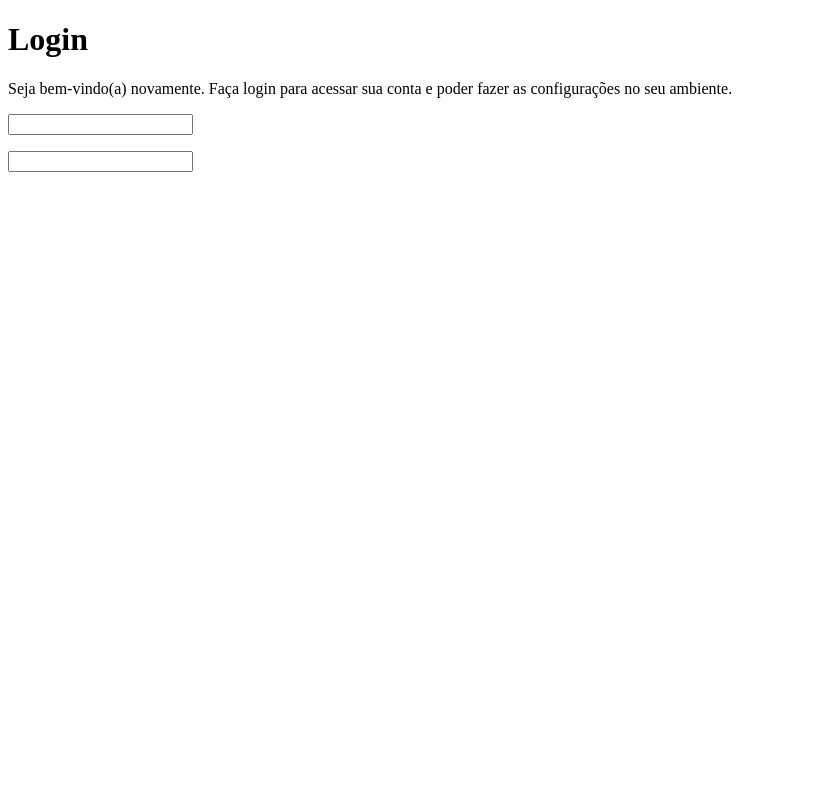
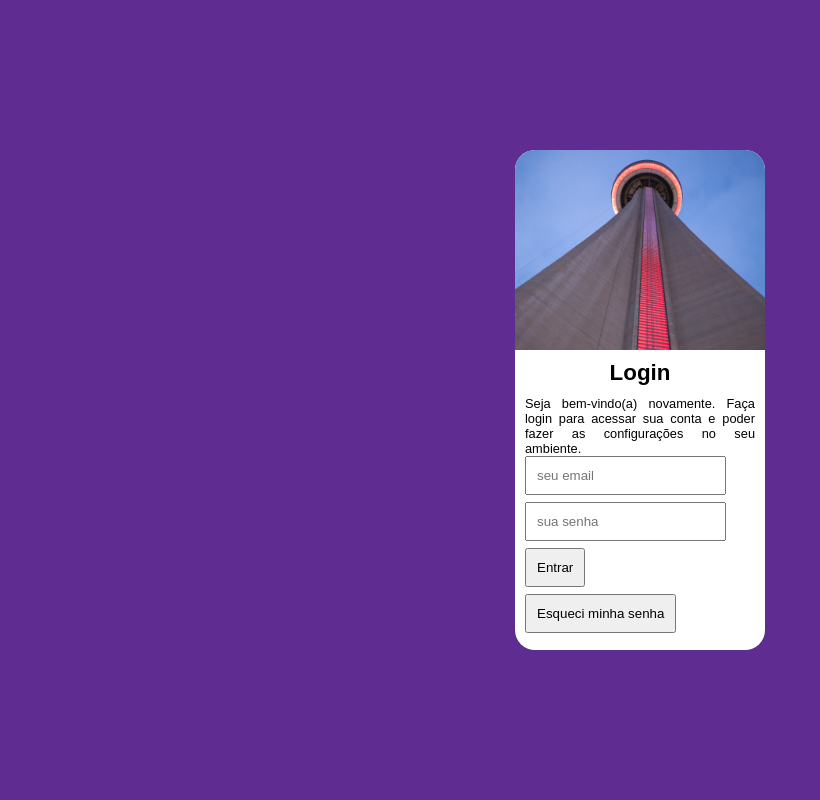
Before and after one commit to Felipeoliveeira/html-css, a PHP site: page / in a window 1280 px wide. Shown: the whole page, without its empty margins (0-820 px from the left). Run offline with PHP 8.4, Linux system fonts and the light colour scheme.

Commit message:
projeto em andamento

```diff
--- a/tela de login reponsivo/estilo/style.css
+++ b/tela de login reponsivo/estilo/style.css
@@ -4,3 +4,51 @@
  verde: #49a09d
  lilás: #5f2c92
 **/
+
+*{
+    margin: 0%;
+    padding: 0%;
+    font-family: Arial, Helvetica, sans-serif;
+}
+html, body{
+    height: 100vh;
+}
+main{
+    height: 100vh;
+    background-color: #5f2c92;
+    position: relative;
+}
+main > div#login{
+    width: 250px;
+    height: 500px;
+    background-color: white;
+    position: absolute;
+    left: 50%;
+    top: 50%;
+    transform: translate(-50%,-50%);
+    border-radius: 20px;
+}
+main > div#login > div#imagem{
+    height: 200px;
+    background: url(../imagens/imageone.jpg) no-repeat ;
+    background-size: cover;
+    background-position: center;
+    border-top-right-radius: 20px;
+    border-top-left-radius: 20px;
+}
+main > div#login > div#formulario{
+    padding: 10px;
+}
+h1{
+    text-align: center;
+    font-size: 1.4em;
+    padding-bottom: 10px;
+}
+p{
+    font-size: 0.8em;
+    text-align: justify;
+}
+input{
+    margin-bottom: 7px;
+    padding: 10px;
+}
--- a/tela de login reponsivo/index.html
+++ b/tela de login reponsivo/index.html
@@ -16,8 +16,10 @@
                 <h1>Login</h1>
                 <p>Seja bem-vindo(a) novamente. Faça login para acessar sua conta e poder fazer as configurações no seu ambiente.</p>
                 <form action="cadastro.php" method="post">
-                    <p><input type="email" name="mail" id="email"></p>
-                    <p><input type="password" name="" id=""></p>
+                    <input type="email" name="mail" id="email" required placeholder="seu email"><br>
+                    <input type="password" name="" id="" required placeholder="sua senha" minlength="8"><br>
+                    <input type="submit" value="Entrar" class id="submit"><br>
+                    <input type="submit" value="Esqueci minha senha" id="remember">
                 </form>
             </div>
         </div>
```
